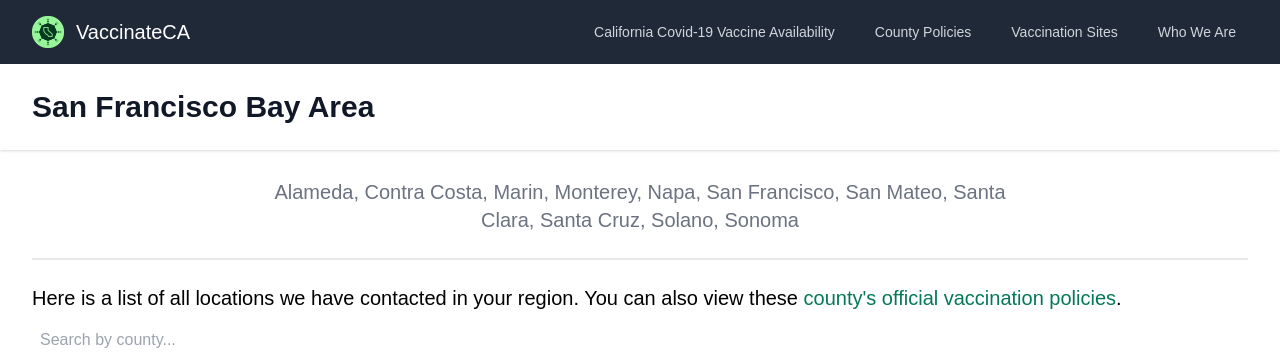
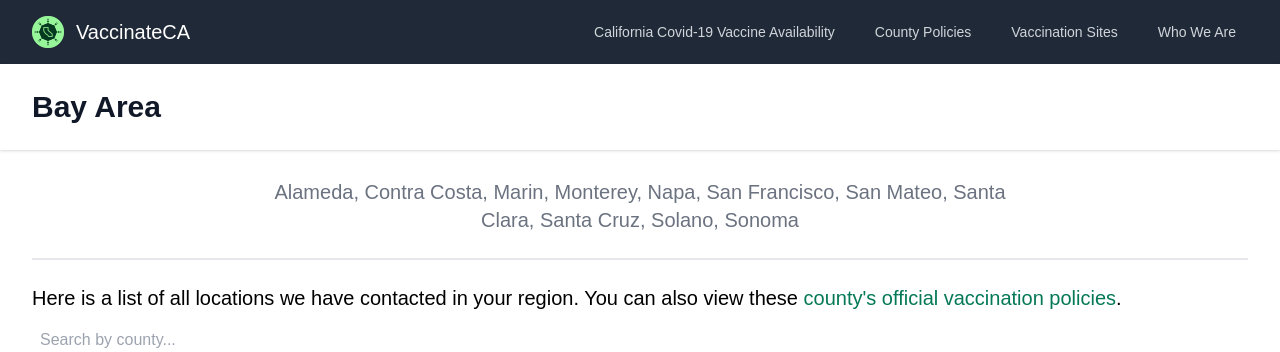
Before and after one commit to CAVaccineInventory/site, a Jekyll site: the page built from _regions/bay_area.md, in a window 1280 px wide, cut to the strip 0-352 px from the top of the page. Built offline with Jekyll 4.4.1, drawn with Linux system fonts in a browser that asks for light colours; some web fonts are replaced.

Commit message:
feat: actually just add to list

```diff
--- a/_data/regions_counties.yml
+++ b/_data/regions_counties.yml
@@ -10,7 +10,7 @@
   - Siskiyou
   - Tehama
   - Trinity
-San Francisco Bay Area:
+Bay Area:
   - Alameda
   - Contra Costa
   - Marin
--- a/_regions/bay_area.md
+++ b/_regions/bay_area.md
@@ -1,8 +1,8 @@
 ---
 layout: region
-title: San Francisco Bay Area
+title: Bay Area
 color: bg-yellow-700
-sample_counties: "Alameda, Santa Clara, Contra Costa, Solano, Napa, etc"
+sample_counties: "San Francisco, Alameda, Santa Clara, Contra Costa, Solano, Napa, etc"
 airtable_embed: shrcC9IJ8ezCYAs9I
 order: 2
 ---
```
